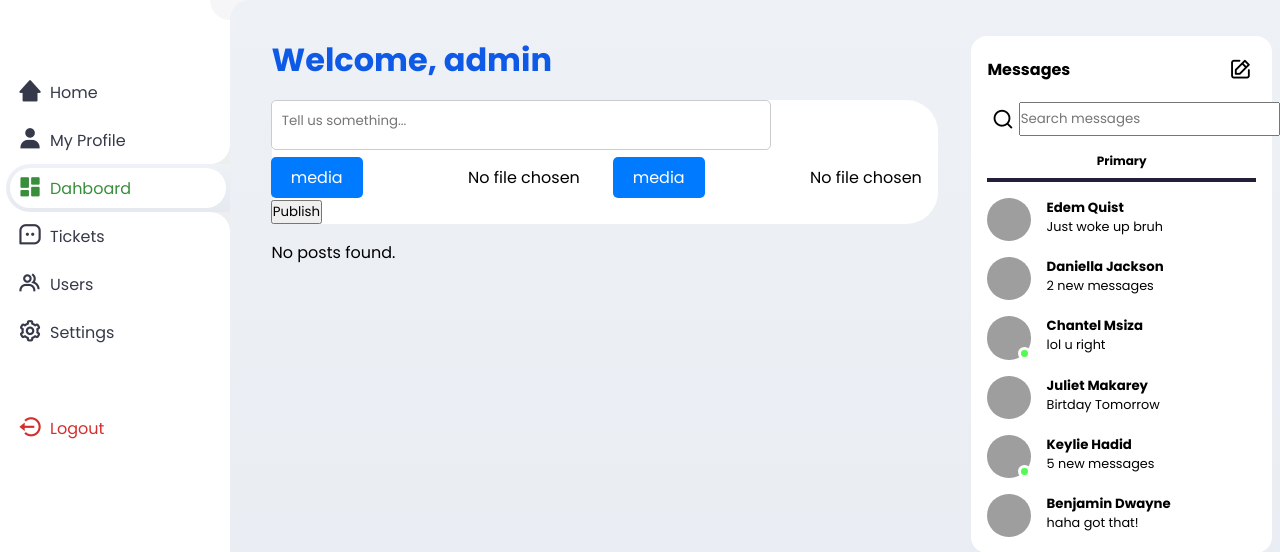
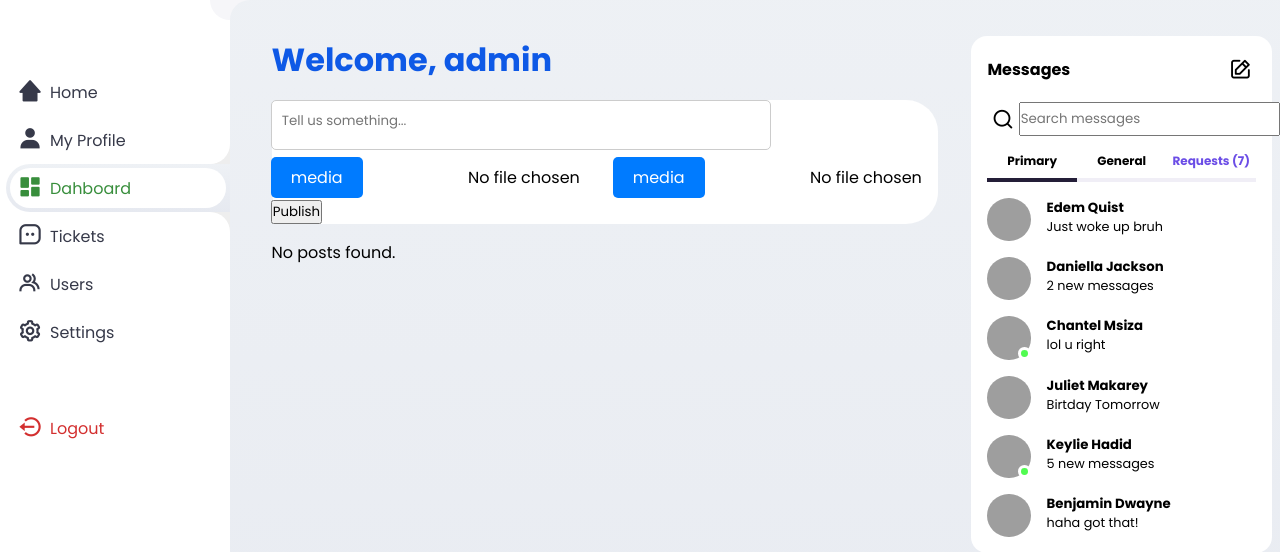
Before and after one commit to ayoubkhabali/CareerLink, a Django app: page /home/ in a window 1280 px wide. Shown: the part 56-608 px from the top of the page. Run offline with Django 5.2, Linux system fonts and the light colour scheme; a user stored in the database is signed in; data comes from the database, SQL or seed files in the repository; both versions use the stored data as it was after the commit; grey boxes are pictures that could not be loaded.

Commit message:
new changes

```diff
--- a/fsttCareerLink/CareerLink/templates/class_detail.html
+++ b/fsttCareerLink/CareerLink/templates/class_detail.html
@@ -122,7 +122,6 @@
     </div>
     <div class="modal  assignment-modal">
         {% include 'create_assignment.html' %}
-
     </div>
 </div>
 
--- a/fsttCareerLink/CareerLink/templates/home.html
+++ b/fsttCareerLink/CareerLink/templates/home.html
@@ -185,7 +185,8 @@
             <!------- MESSAGES CATEGORY ------->
             <div class="category">
                 <h6 class="active">Primary</h6>
-
+                <h6>General</h6>
+                <h6 class="message-requests">Requests (7)</h6>
             </div>
             <!------- MESSAGES ------->
             <div class="message">
--- a/fsttCareerLink/static/js/index.js
+++ b/fsttCareerLink/static/js/index.js
@@ -47,6 +47,7 @@ window.addEventListener('resize', () => {
 
 
 
+
 const modalBtn = document.querySelectorAll(".modal-trigger")
 const modalBox = document.querySelector(".overlay")
 
@@ -55,7 +56,7 @@ modalBtn.forEach(btn => {
     btn.addEventListener("click", ()=> {
         modalBox.classList.toggle("show-modal")
         if (btn.dataset.formType === 'announcement')
-        modalBox.querySelector(".overlay .announcement-modal").style.display = 'block'
+            modalBox.querySelector(".overlay .announcement-modal").style.display = 'block'
 
 
     })
@@ -74,8 +75,6 @@ const messages = document.querySelector('.messages');
 const message = messages.querySelectorAll('.message');
 const messageSearch = document.querySelector('#message-search');
 
-
-
 const searchMessage = () => {
     const val = messageSearch.value.toLowerCase();
     message.forEach(user => {
@@ -89,6 +88,7 @@ const searchMessage = () => {
 }
 
 messageSearch.addEventListener('keyup', searchMessage);
+
 
 
 
```
Also changed, not shown: fsttCareerLink/db.sqlite3, fsttCareerLink/posts-files/cover.jpg (added).
